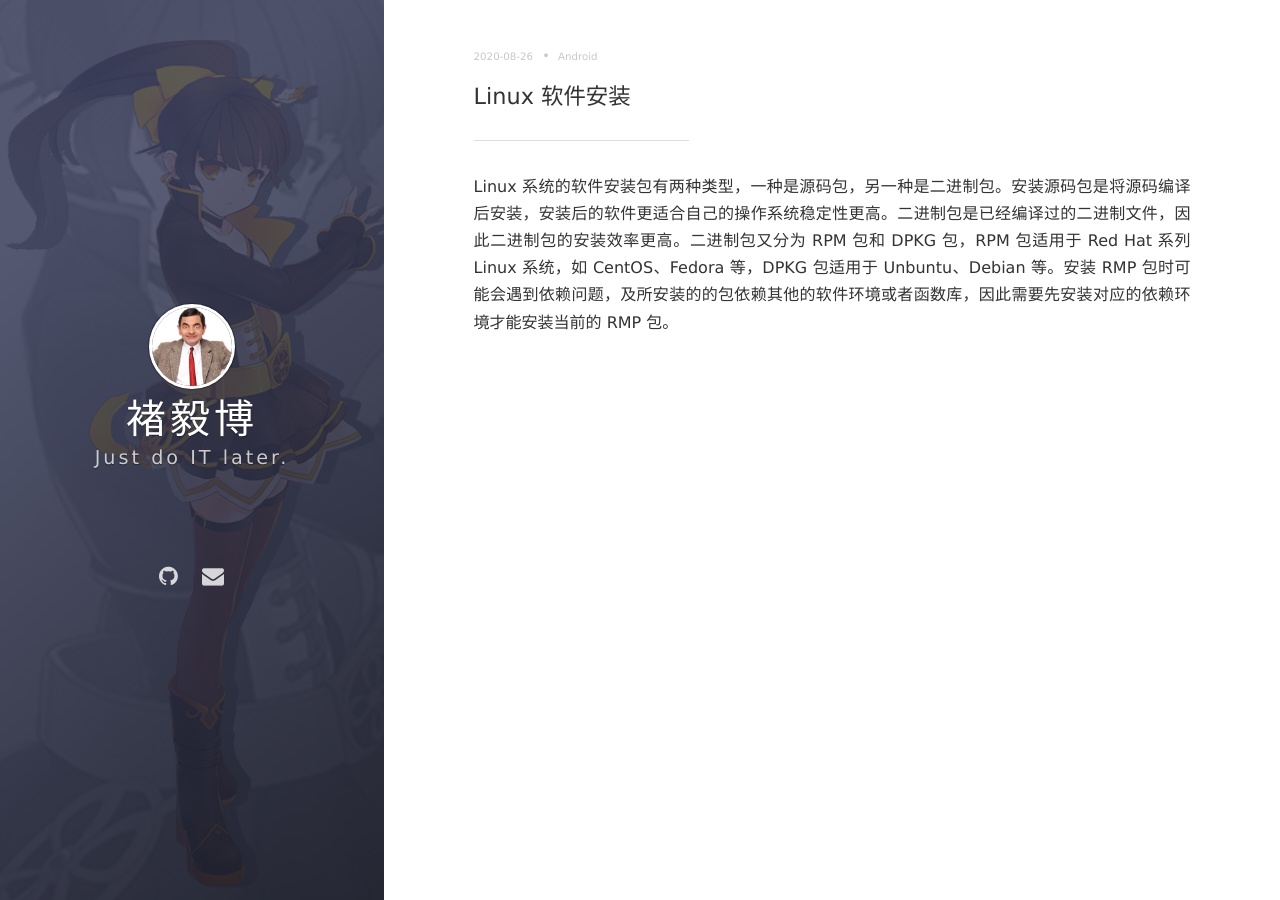
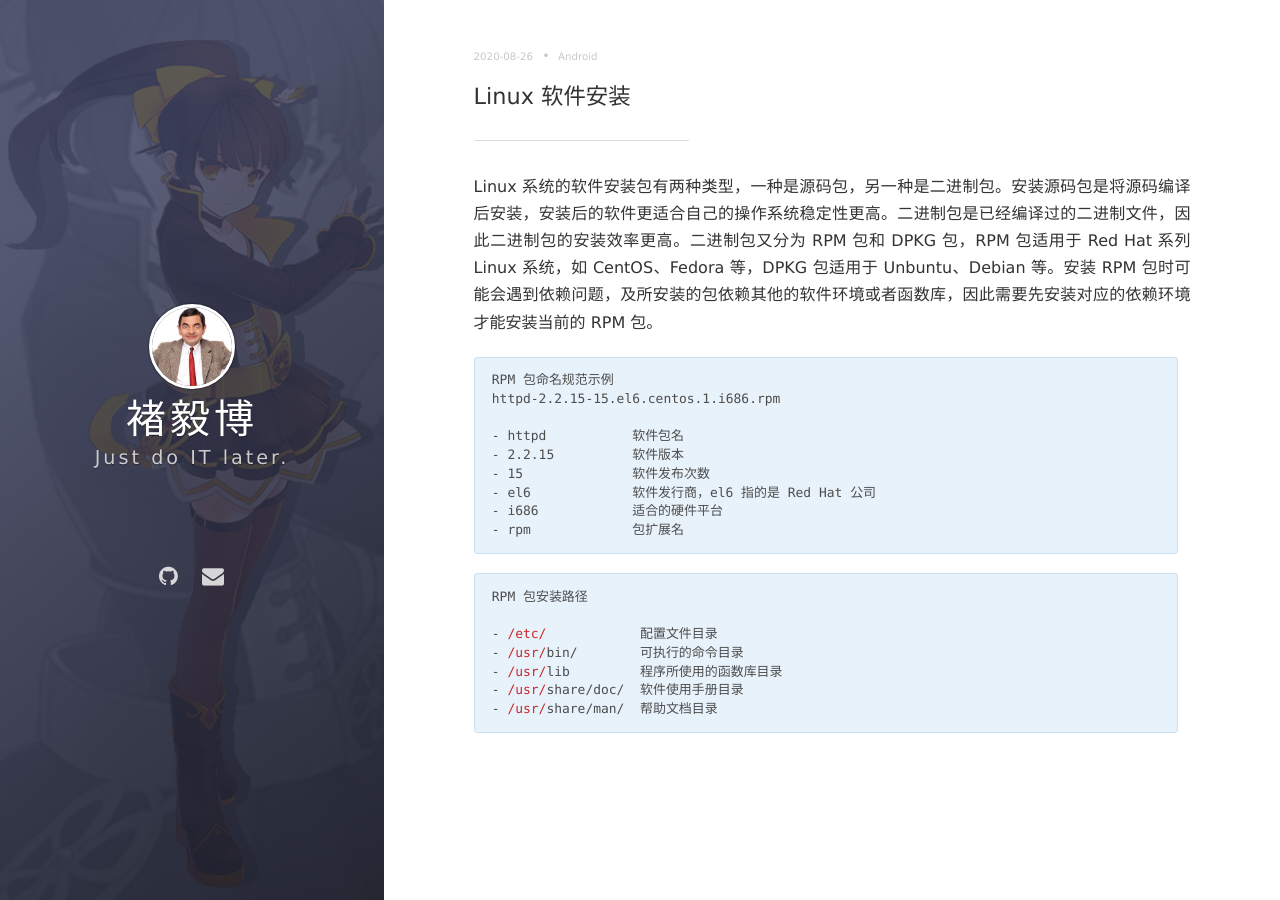
Before and after one commit to chuyibo/chuyibo.github.io, a Jekyll site: the page built from _posts/2020-08-26-Linux 运维（一）- 软件安装.md, in a window 1280 px wide. Built offline with Jekyll 4.4.1, drawn with Linux system fonts in a browser that asks for light colours; nearby versions of some CDN libraries; comment, search, counter and statistics services are not loaded.

Commit message:
文章提交

````diff
--- a/_posts/2020-08-26-Linux 运维（一）- 软件安装.md
+++ b/_posts/2020-08-26-Linux 运维（一）- 软件安装.md
@@ -13,4 +13,26 @@ redirect_from:
 
 <hr/>
 
-Linux 系统的软件安装包有两种类型，一种是源码包，另一种是二进制包。安装源码包是将源码编译后安装，安装后的软件更适合自己的操作系统稳定性更高。二进制包是已经编译过的二进制文件，因此二进制包的安装效率更高。二进制包又分为 RPM 包和 DPKG 包，RPM 包适用于 Red Hat 系列 Linux 系统，如 CentOS、Fedora 等，DPKG 包适用于 Unbuntu、Debian 等。安装 RMP 包时可能会遇到依赖问题，及所安装的的包依赖其他的软件环境或者函数库，因此需要先安装对应的依赖环境才能安装当前的 RMP 包。
+Linux 系统的软件安装包有两种类型，一种是源码包，另一种是二进制包。安装源码包是将源码编译后安装，安装后的软件更适合自己的操作系统稳定性更高。二进制包是已经编译过的二进制文件，因此二进制包的安装效率更高。二进制包又分为 RPM 包和 DPKG 包，RPM 包适用于 Red Hat 系列 Linux 系统，如 CentOS、Fedora 等，DPKG 包适用于 Unbuntu、Debian 等。安装 RPM 包时可能会遇到依赖问题，及所安装的包依赖其他的软件环境或者函数库，因此需要先安装对应的依赖环境才能安装当前的 RPM 包。
+
+```
+RPM 包命名规范示例
+httpd-2.2.15-15.el6.centos.1.i686.rpm
+
+- httpd           软件包名
+- 2.2.15          软件版本
+- 15              软件发布次数
+- el6             软件发行商，el6 指的是 Red Hat 公司
+- i686            适合的硬件平台
+- rpm             包扩展名
+```
+
+```
+RPM 包安装路径
+
+- /etc/            配置文件目录
+- /usr/bin/        可执行的命令目录
+- /usr/lib         程序所使用的函数库目录
+- /usr/share/doc/  软件使用手册目录
+- /usr/share/man/  帮助文档目录
+```
````
